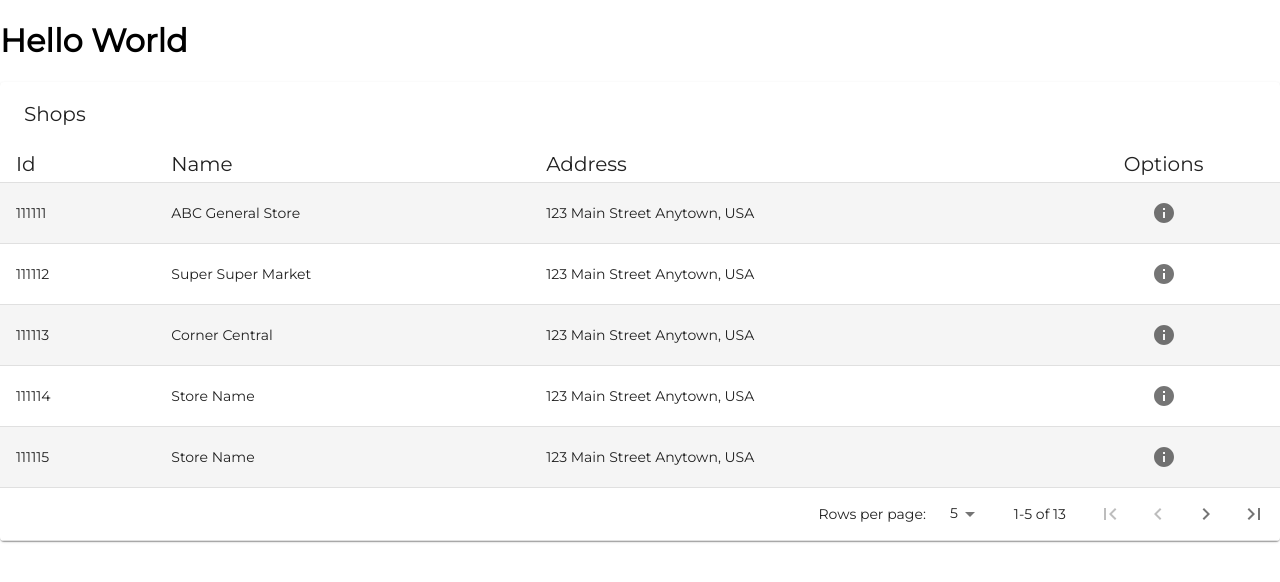
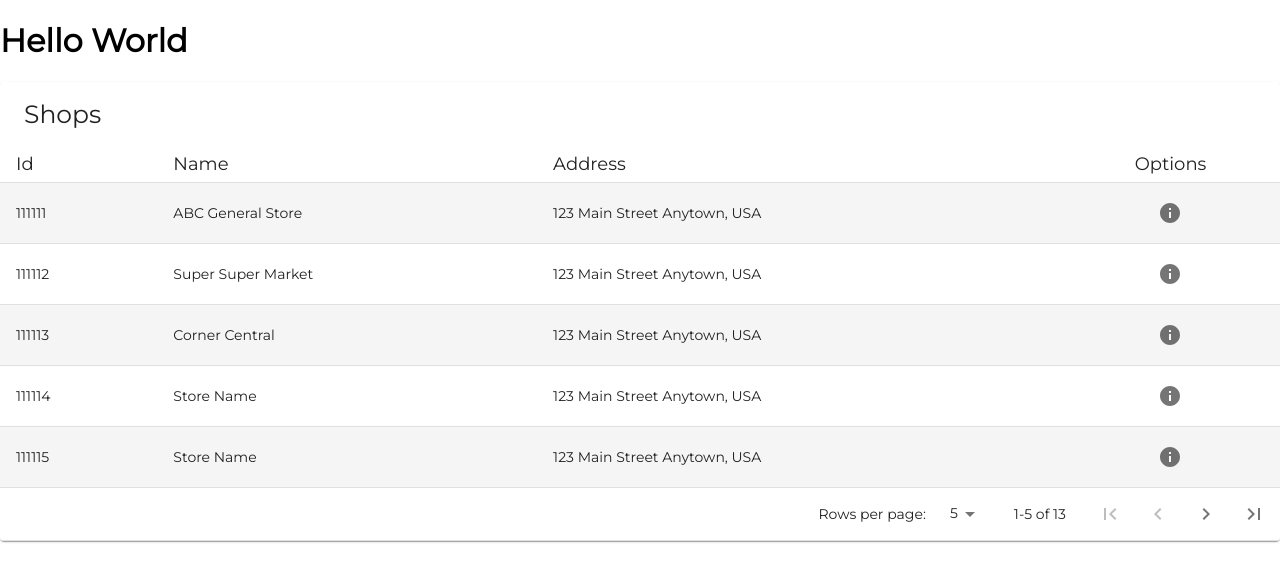
Before and after one commit to Iqbal-khan07/Distribution-Systems-v2, a React (Create React App) app in the folder frontend/: page / in a window 1280 px wide. Shown: the top 582 px of the page. Built offline with nearby package versions, Linux system fonts and the light colour scheme.

Commit message:
Increase table title font size

```diff
--- a/frontend/src/shared/OrderTable/OrderTable.jsx
+++ b/frontend/src/shared/OrderTable/OrderTable.jsx
@@ -123,7 +123,7 @@ export default function OrderTable() {
       <StylesProvider injectFirst>
     <TableContainer component={Paper}>
         <Toolbar>
-            <Typography variant="h6">
+            <Typography variant="h6" className={styles.title}>
                 Order List
             </Typography>
         </Toolbar>
--- a/frontend/src/shared/OrderTable/OrderTable.module.css
+++ b/frontend/src/shared/OrderTable/OrderTable.module.css
@@ -1,7 +1,11 @@
+.title {
+    font-size: 25px;
+}
+
 .table {
     minWidth: 500;
 }
 
 .tableHeader {
-    font-size: 20px;
+    font-size: 18px;
 }
--- a/frontend/src/shared/ShopTable/ShopTable.jsx
+++ b/frontend/src/shared/ShopTable/ShopTable.jsx
@@ -122,7 +122,7 @@ export default function ShopTable() {
       <StylesProvider injectFirst>
     <TableContainer component={Paper}>
         <Toolbar>
-            <Typography variant="h6">
+            <Typography variant="h6" className={styles.title}>
                 Shops
             </Typography>
         </Toolbar>
--- a/frontend/src/shared/ShopTable/ShopTable.module.css
+++ b/frontend/src/shared/ShopTable/ShopTable.module.css
@@ -1,7 +1,11 @@
+.title {
+    font-size: 25px;
+}
+
 .table {
     minWidth: 500;
 }
 
 .tableHeader {
-    font-size: 20px;
+    font-size: 18px;
 }
```
